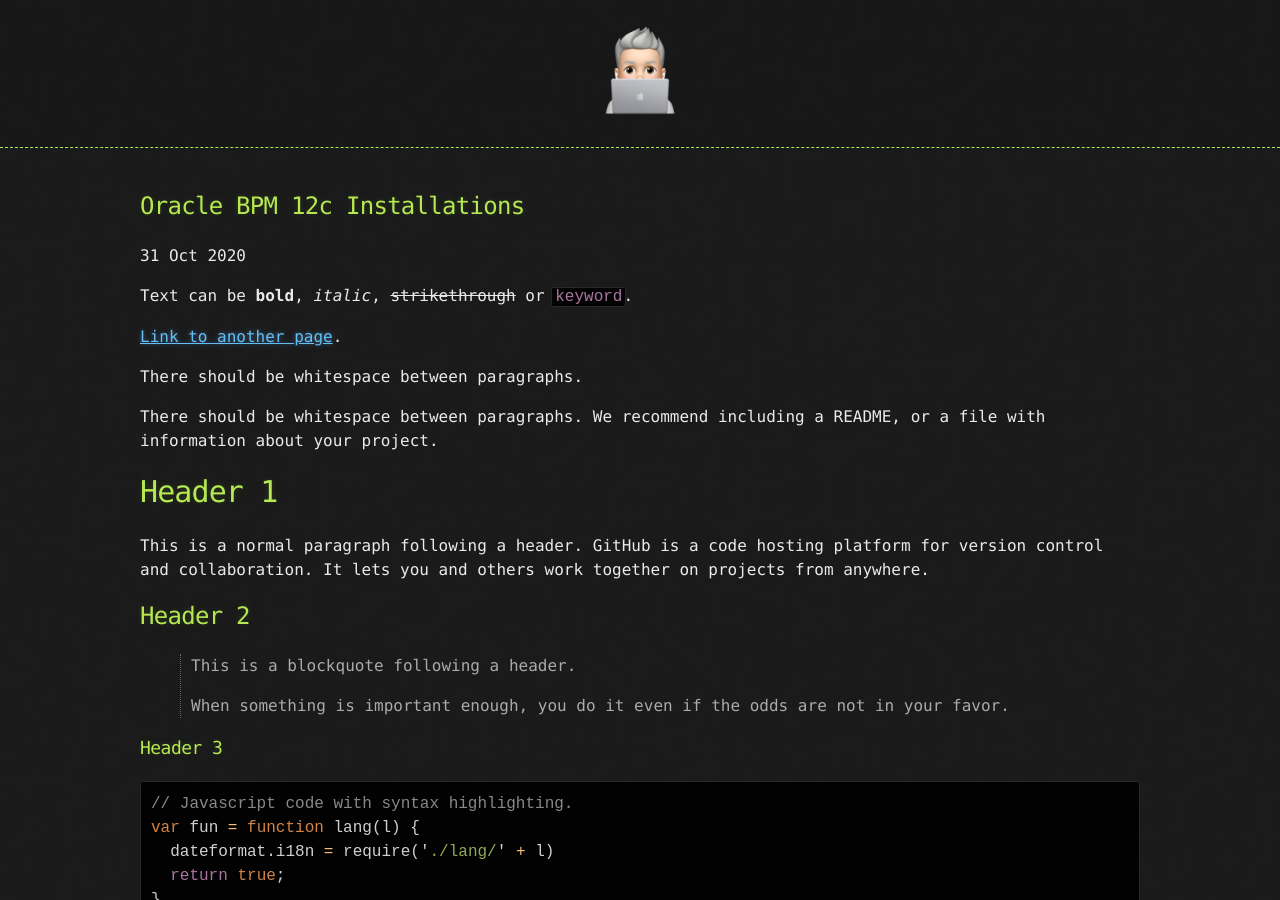
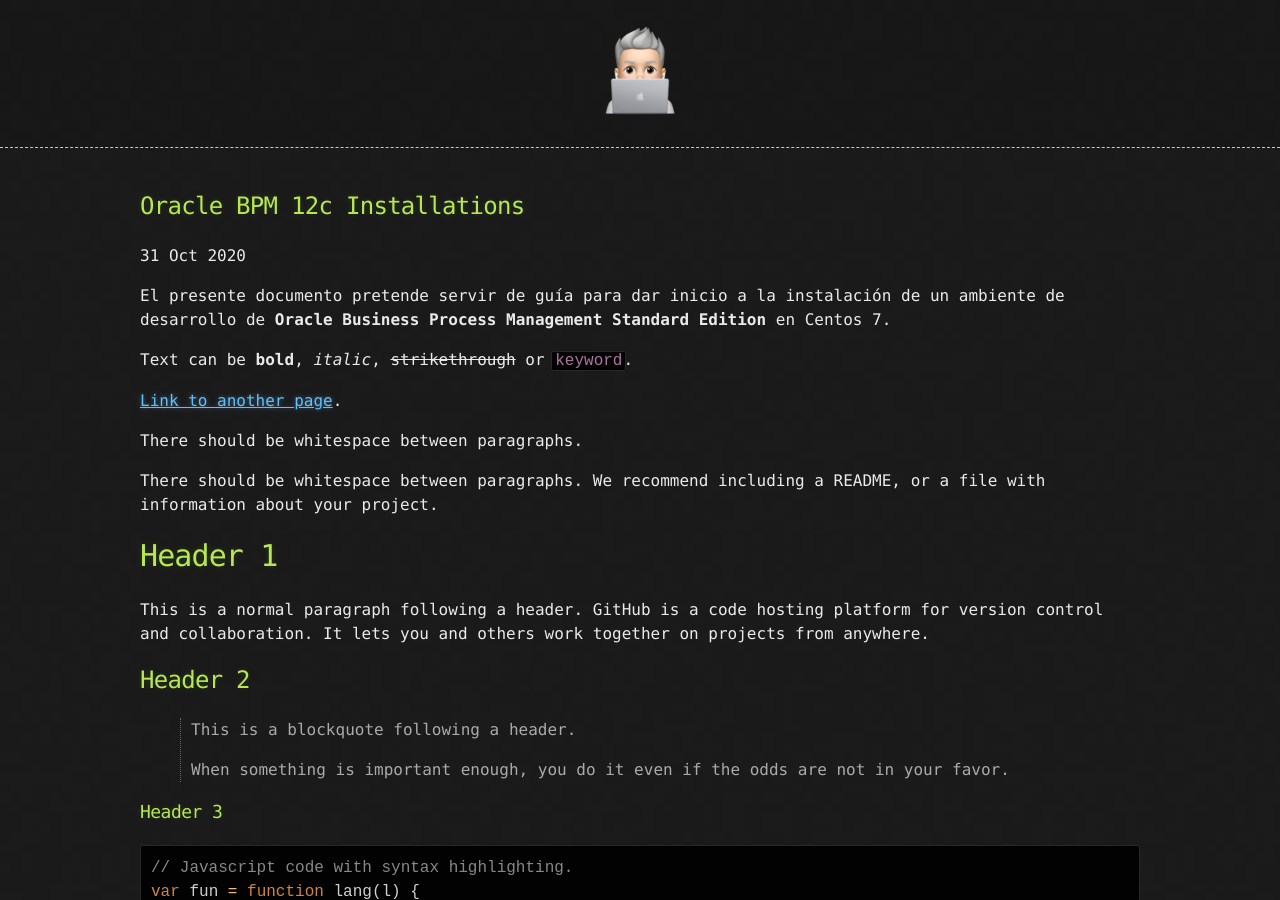
Before and after one commit to darvinueza/darvinueza.github.io, a Jekyll site: the page built from _posts/2020-10-31-Another-Sample-Page.md, in a window 1280 px wide and 900 px high. Built offline with Jekyll 4.4.1, drawn with Linux system fonts in a browser that asks for light colours.

Commit message:
commit
commit

```diff
--- a/_posts/2020-10-31-Another-Sample-Page.md
+++ b/_posts/2020-10-31-Another-Sample-Page.md
@@ -2,6 +2,8 @@
 title: Oracle BPM 12c Installations
 published: true
 ---
+
+El presente documento pretende servir de guía para dar inicio a la instalación de un ambiente de desarrollo de **Oracle Business Process Management Standard Edition** en Centos 7.
 
 Text can be **bold**, _italic_, ~~strikethrough~~ or `keyword`.
 
```
